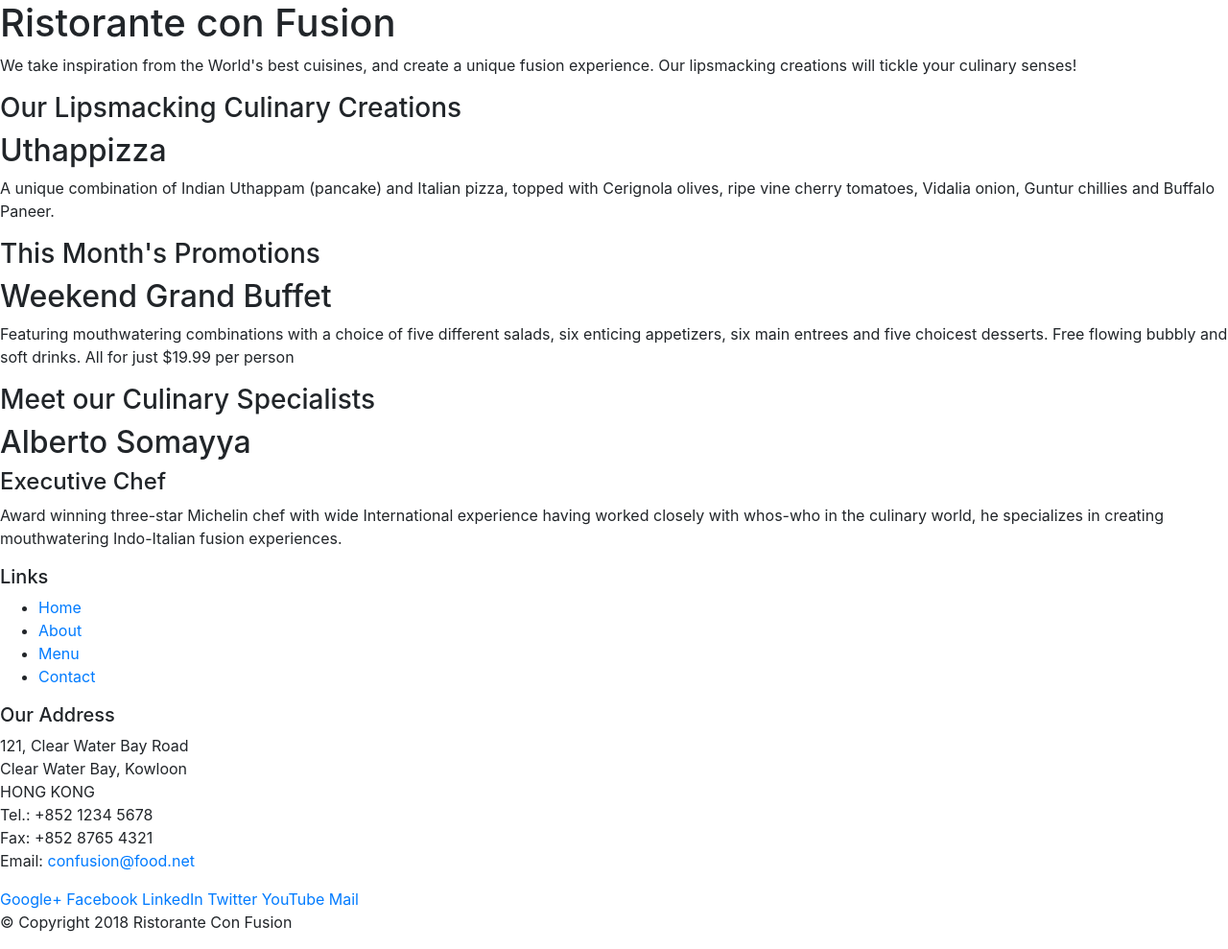
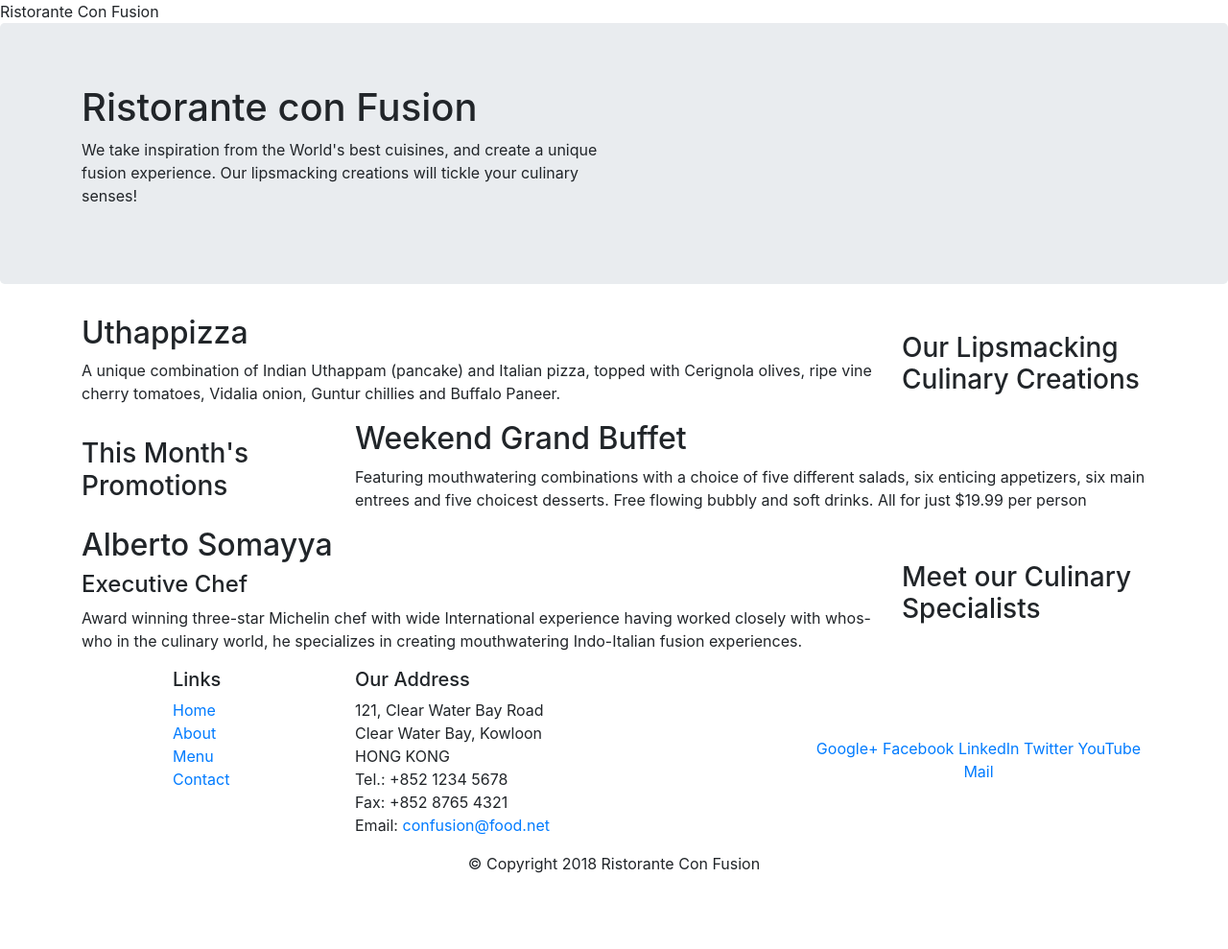
Before and after one commit to monikasingh95/confusion-bootstrap, a website: page index.html in a window 1280 px wide. Shown: the whole page at 96% size. After the commit the page ends 928 px from the top, so only its background shows below. Drawn offline with nearby package versions, Linux system fonts and the light colour scheme.

Commit message:
Bootstrap commit part 1 & 2

```diff
--- a/index.html
+++ b/index.html
@@ -9,51 +9,52 @@
 
     <!-- Bootstrap CSS -->
     <link rel="stylesheet" href="node_modules/bootstrap/dist/css/bootstrap.min.css">
+    <link rel="stylesheet" href="css/style.css"
     <title>Ristorante Con Fusion</title>
 </head>
 
 <body>
 
-    <header>
-        <div>
-            <div>
-                <div>
+    <header class="jumbotron">
+        <div class="container">
+            <div class="row row-header">
+                <div class="col-12 col-sm-6">
                     <h1>Ristorante con Fusion</h1>
                     <p>We take inspiration from the World's best cuisines, and create a unique fusion experience. Our lipsmacking creations will tickle your culinary senses!</p>
                 </div>
-                <div>
+                <div class="col-12 col-sm">
                 </div>
             </div>
         </div>
     </header>
 
-    <div>
-        <div>
-            <div>
+    <div class="container">
+        <div class="row row-content align-items-center">
+            <div class="col-12 col-sm-4 order-sm-last col-md-3">
                 <h3>Our Lipsmacking Culinary Creations</h3>
             </div>
-            <div>
+            <div class="col col-sm order-sm-first col-md">
                 <h2>Uthappizza</h2>
                 <p>A unique combination of Indian Uthappam (pancake) and Italian pizza, topped with Cerignola olives, ripe vine cherry tomatoes, Vidalia onion, Guntur chillies and Buffalo Paneer.</p>
             </div>
         </div>
 
 
-        <div>
-            <div>
+        <div class="row row-content align-items-center">
+            <div class="col-12 col-sm-4 col-md-3">
                 <h3>This Month's Promotions</h3>
             </div>
-            <div>
+            <div class="col col-sm col-md">
                 <h2>Weekend Grand Buffet</h2>
                 <p>Featuring mouthwatering combinations with a choice of five different salads, six enticing appetizers, six main entrees and five choicest desserts. Free flowing bubbly and soft drinks. All for just $19.99 per person </p>
             </div>
         </div>
 
-        <div>
-            <div>
+        <div class="row row-content align-items-center">
+            <div class="col-12 col-sm-4 order-sm-last col-md-3">
                 <h3>Meet our Culinary Specialists</h3>
             </div>
-            <div>
+            <div class="col col-sm order=sm-first col-md">
                 <h2>Alberto Somayya</h2>
                 <h4>Executive Chef</h4>
                 <p>Award winning three-star Michelin chef with wide International experience having worked closely with whos-who in the culinary world, he specializes in creating mouthwatering Indo-Italian fusion experiences. </p>
@@ -61,19 +62,19 @@
         </div>
     </div>
 
-    <footer>
-        <div>
-            <div>
-                <div>
+    <footer class="footer">
+        <div class="container">
+            <div class="row">
+                <div class="col-4 offset-1 col-sm-2">
                     <h5>Links</h5>
-                    <ul>
+                    <ul class="list-unstyled">
                         <li><a href="#">Home</a></li>
                         <li><a href="#">About</a></li>
                         <li><a href="#">Menu</a></li>
                         <li><a href="#">Contact</a></li>
                     </ul>
                 </div>
-                <div>
+                <div class="col-7 col-sm-5">
                     <h5>Our Address</h5>
                     <address>
 		              121, Clear Water Bay Road<br>
@@ -84,8 +85,8 @@
 		              Email: <a href="mailto:confusion@food.net">confusion@food.net</a>
 		           </address>
                 </div>
-                <div>
-                    <div>
+                <div class="col-12 col-sm-4 align-self-center">
+                    <div class="text-center">
                         <a href="http://google.com/+">Google+</a>
                         <a href="http://www.facebook.com/profile.php?id=">Facebook</a>
                         <a href="http://www.linkedin.com/in/">LinkedIn</a>
@@ -95,8 +96,8 @@
                     </div>
                 </div>
            </div>
-           <div>
-                <div>
+           <div class="row justify-content-center">
+                <div class="col-auto">
                     <p>© Copyright 2018 Ristorante Con Fusion</p>
                 </div>
            </div>
```
